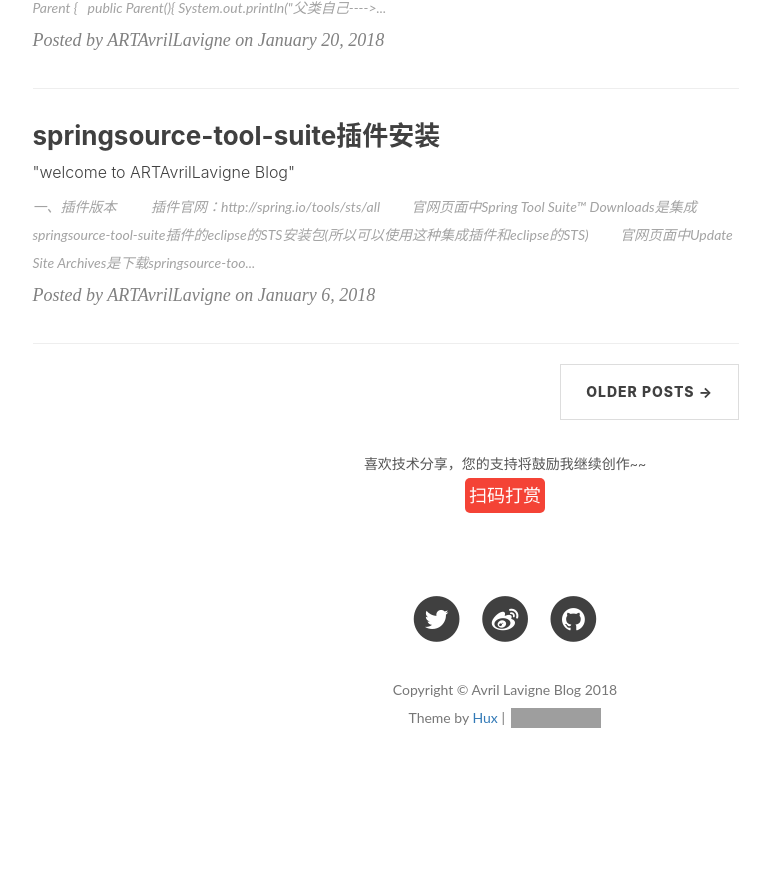
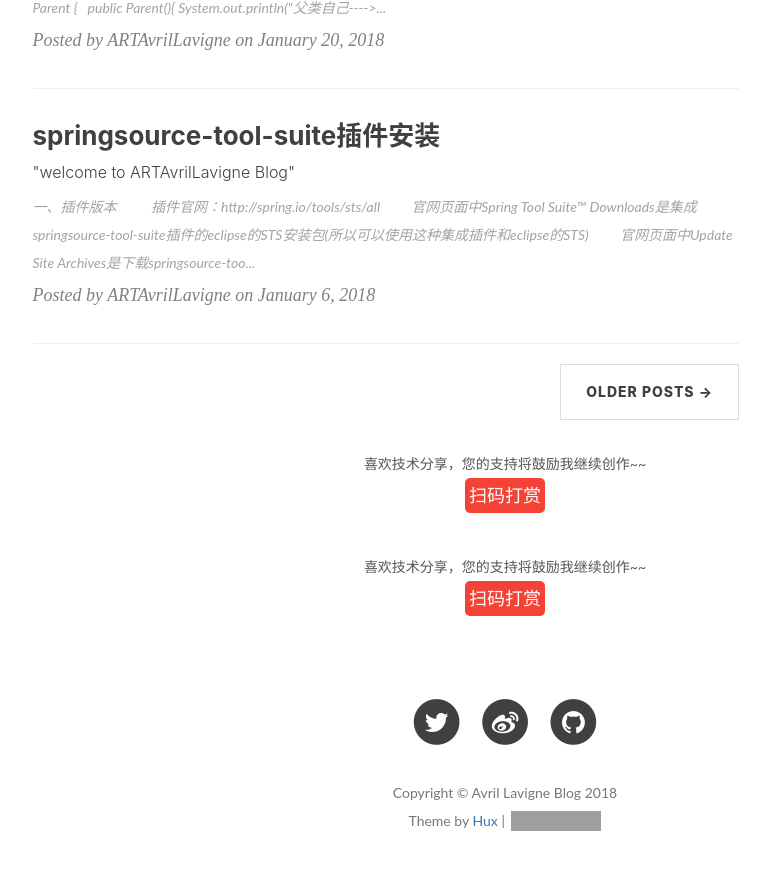
Before and after one commit to ARTAvrilLavigne/ARTAvrilLavigne.github.io, a Jekyll site: the page built from index.html, in a window 1280 px wide and 900 px high, scrolled down 2821 px. Shown: the top 870 px of the window, without its empty margins (135-905 px from the left). Built offline with Jekyll 4.4.1, drawn with Linux system fonts in a browser that asks for light colours; nearby versions of some CDN libraries; the list of posts is cut into pages by our own code; comment, search, counter and statistics services are not loaded; before the commit the page ends 3646 px from its top, so only the background shows below that; some of the changed lines change nothing that is shown; grey boxes are pictures that could not be loaded.

Commit message:
Update default.html

```diff
--- a/_layouts/default.html
+++ b/_layouts/default.html
@@ -10,11 +10,174 @@
 
     {{ content }}
 
+    <!-- 引入打赏的css样式 -->
+<link href="https://artavrillavigne.github.io/css/myQR.css" rel="stylesheet">
+<!-- 微信与支付宝二维码打赏 -->
+  <div style="padding: 10px 0; margin: 20px auto; width: 90%; text-align: center;">
+    <div>喜欢技术分享，您的支持将鼓励我继续创作~~</div>
+    <button id="rewardButton" disable="enable" onclick="var qr = document.getElementById('QR'); if (qr.style.display === 'none') {qr.style.display='block';} else {qr.style.display='none'}">
+      <span>扫码打赏</span>
+    </button>
+    <div id="QR" style="display: none;">
+
+        <div id="wechat" style="display: inline-block">
+	  <a href="https://github.com/ARTAvrilLavigne/ARTAvrilLavigne.github.io/blob/master/myblog/QRpay/Wechatpay.png?raw=true" class="fancybox" rel="group">
+          <img id="wechat_qr" src="https://github.com/ARTAvrilLavigne/ARTAvrilLavigne.github.io/blob/master/myblog/QRpay/Wechatpay.png?raw=true" alt="Wechatpay"/>
+          </a>
+		  <p>微信打赏</p>
+        </div>
+
+
+        <div id="alipay" style="display: inline-block">
+	<a href="https://github.com/ARTAvrilLavigne/ARTAvrilLavigne.github.io/blob/master/myblog/QRpay/Alipay.png?raw=true" class="fancybox" rel="group">
+          <img id="alipay_qr" src="https://github.com/ARTAvrilLavigne/ARTAvrilLavigne.github.io/blob/master/myblog/QRpay/Alipay.png?raw=true" alt="Alipay"/>
+	</a>
+          	<p>支付宝打赏</p>
+        </div>
+
+    </div>
+  </div>
+ </div>
+
+  <!-- 相应的js引入及写法 -->
+	<script type="text/javascript" src="https://artavrillavigne.github.io/myblog/QRpay/jquery-1.8.2.min.js"></script>
+	<script type="text/javascript" src="https://artavrillavigne.github.io/myblog/QRpay/jquery.mousewheel-3.0.6.pack.js"></script>
+	<script type="text/javascript" src="https://artavrillavigne.github.io/myblog/QRpay/jquery.fancybox.js?v=2.1.3"></script>
+	<link rel="stylesheet" type="text/css" href="https://artavrillavigne.github.io/myblog/QRpay/jquery.fancybox.css?v=2.1.2" media="screen" />
+	<link rel="stylesheet" type="text/css" href="https://artavrillavigne.github.io/myblog/QRpay/jquery.fancybox-buttons.css?v=1.0.5" />
+	<script type="text/javascript" src="https://artavrillavigne.github.io/myblog/QRpay/jquery.fancybox-buttons.js?v=1.0.5"></script>
+	<link rel="stylesheet" type="text/css" href="https://artavrillavigne.github.io/myblog/QRpay/jquery.fancybox-thumbs.css?v=1.0.7" />
+	<script type="text/javascript" src="https://artavrillavigne.github.io/myblog/QRpay/jquery.fancybox-thumbs.js?v=1.0.7"></script>
+	<script type="text/javascript" src="https://artavrillavigne.github.io/myblog/QRpay/jquery.fancybox-media.js?v=1.0.5"></script>
+
+	<script type="text/javascript">
+		$(document).ready(function() {
+			$('.fancybox').fancybox();
+			$(".fancybox-effects-a").fancybox({
+				helpers: {
+					title : {
+						type : 'outside'
+					},
+					overlay : {
+						speedOut : 0
+					}
+				}
+			});
+			$(".fancybox-effects-b").fancybox({
+				openEffect  : 'none',
+				closeEffect	: 'none',
+				helpers : {
+					title : {
+						type : 'over'
+					}
+				}
+			});
+			$(".fancybox-effects-c").fancybox({
+				wrapCSS    : 'fancybox-custom',
+				closeClick : true,
+				openEffect : 'none',
+				helpers : {
+					title : {
+						type : 'inside'
+					},
+					overlay : {
+						css : {
+							'background' : 'rgba(238,238,238,0.85)'
+						}
+					}
+				}
+			});
+			$(".fancybox-effects-d").fancybox({
+				padding: 0,
+				openEffect : 'elastic',
+				openSpeed  : 150,
+				closeEffect : 'elastic',
+				closeSpeed  : 150,
+				closeClick : true,
+				helpers : {
+					overlay : null
+				}
+			});
+			$('.fancybox-buttons').fancybox({
+				openEffect  : 'none',
+				closeEffect : 'none',
+				prevEffect : 'none',
+				nextEffect : 'none',
+				closeBtn  : false,
+				helpers : {
+					title : {
+						type : 'inside'
+					},
+					buttons	: {}
+				},
+				afterLoad : function() {
+					this.title = 'Image ' + (this.index + 1) + ' of ' + this.group.length + (this.title ? ' - ' + this.title : '');
+				}
+			});
+			$('.fancybox-thumbs').fancybox({
+				prevEffect : 'none',
+				nextEffect : 'none',
+				closeBtn  : false,
+				arrows    : false,
+				nextClick : true,
+				helpers : {
+					thumbs : {
+						width  : 50,
+						height : 50
+					}
+				}
+			});
+			$('.fancybox-media')
+				.attr('rel', 'media-gallery')
+				.fancybox({
+					openEffect : 'none',
+					closeEffect : 'none',
+					prevEffect : 'none',
+					nextEffect : 'none',
+					arrows : false,
+					helpers : {
+						media : {},
+						buttons : {}
+					}
+				});
+			$("#fancybox-manual-a").click(function() {
+				$.fancybox.open('1_b.jpg');
+			});
+			$("#fancybox-manual-b").click(function() {
+				$.fancybox.open({
+					href : 'iframe.html',
+					type : 'iframe',
+					padding : 5
+				});
+			});
+			$("#fancybox-manual-c").click(function() {
+				$.fancybox.open([
+					{
+						href : '1_b.jpg',
+						title : 'My title'
+					}, {
+						href : '2_b.jpg',
+						title : '2nd title'
+					}, {
+						href : '3_b.jpg'
+					}
+				], {
+					helpers : {
+						thumbs : {
+							width: 75,
+							height: 50
+						}
+					}
+				});
+			});
+		});
+	</script>
+
+
+
     {% include footer.html %}
 
 
-<!-- Image to hack wechat -->
-<img src="/img/icon_wechat.png" width="0" height="0" />
 <!-- Migrate from head to bottom, no longer block render and still work -->
 
 </body>
```
